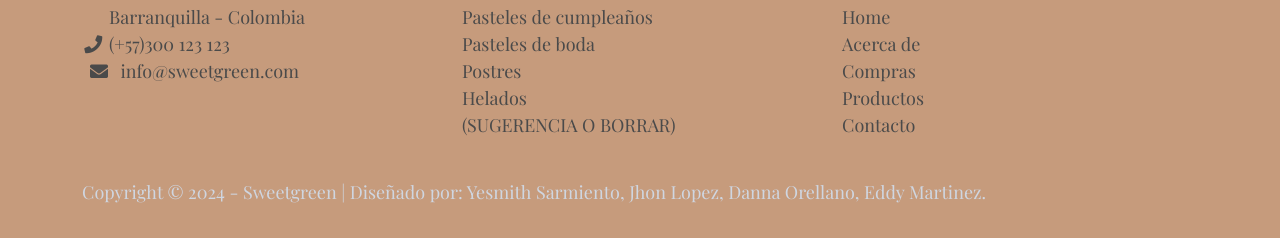
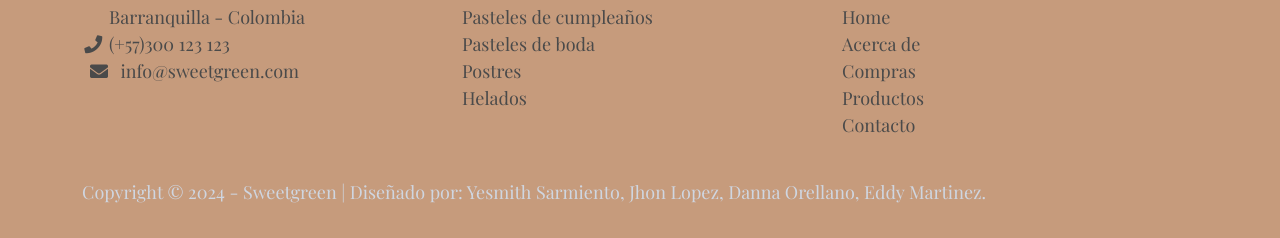
Before and after one commit to DannaOrellano/Proyecto-bootcamp, a plain HTML site: page index.html in a window 1280 px wide. Shown: the part 1410-1648 px from the top of the page. Drawn offline with nearby package versions, Linux system fonts and the light colour scheme; some icons are missing; a web font is replaced by a local one.

Commit message:
Delete (SUGERENCIA O BORRAR)

```diff
--- a/index.html
+++ b/index.html
@@ -210,7 +210,6 @@
                         <li><a class="text-decoration-none" href="#">Pasteles de boda</a></li>
                         <li><a class="text-decoration-none" href="#">Postres</a></li>
                         <li><a class="text-decoration-none" href="#">Helados</a></li>
-                        <li><a class="text-decoration-none" href="#">(SUGERENCIA O BORRAR)</a></li>
                     </ul>
                 </div>
                 <div class="col-md-4 pt-5">
```
